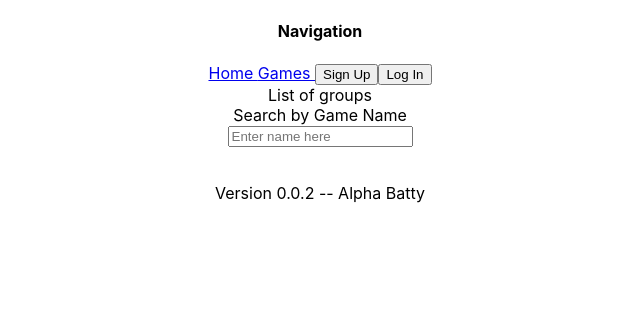
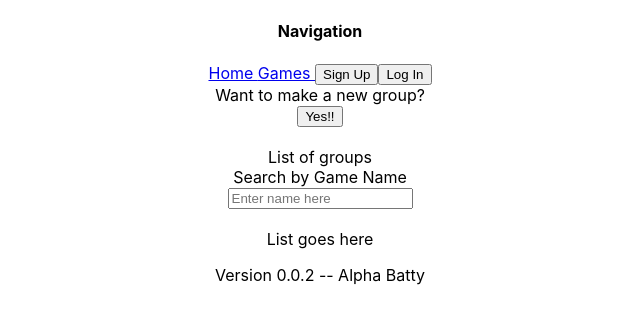
Before and after one commit to badihaki/phase-4-project, a React (Create React App) app in the folder client/: page /groups in a window 1280 px wide. Shown: the top 324 px of the page, without its empty margins (320-960 px from the left). Built offline with nearby package versions, Linux system fonts and the light colour scheme; no server answers.

Commit message:
fleshed out grouplist.js to statefully show new group form. Made search bar even more DRY and reusable

```diff
--- a/client/src/App.js
+++ b/client/src/App.js
@@ -12,7 +12,7 @@ import GamesList from './Components/Games/GameList';
 import GameCard from './Components/Games/GameCard';
 import NavigationFooter from './Components/Nav/NavigationFooter';
 import GroupList from './Components/Groups/GroupList';
-import NewGroupForm from './Components/Groups/NewGroup';
+import NewGroupForm from './Components/Groups/NewGroupForm';
 
 function App() {
 
--- a/client/src/Components/Groups/GroupList.js
+++ b/client/src/Components/Groups/GroupList.js
@@ -1,9 +1,11 @@
 import React, { useState } from "react";
-import GameSearchBar from "../GameSearchBar";
+import GameSearchBar from "../SearchBar";
+import NewGroupForm from "./NewGroupForm";
 
 function GroupList({ games, players }){
 
     const [searchResults, setSearchResults] = useState("");
+    const [showForm, setShowForm] = useState(false);
 
     function handleSearch(e){
         setSearchResults(e.target.value);
@@ -11,10 +13,17 @@ function GroupList({ games, players }){
 
     return(
         <div>
+            Want to make a new group?
+            <br />
+            <button onClick={()=>setShowForm(!showForm)}>{showForm? "No...":"Yes!!"}</button>
+            <br />
+            {showForm? <NewGroupForm />:""}
+            <br />
             List of groups
             <br />
-            <GameSearchBar result={searchResults} setResult={handleSearch} />
+            <GameSearchBar searchingFor={"Game"} result={searchResults} setResult={handleSearch} />
             <br />
+            List goes here
         </div>
     )
 }
--- a/client/src/Components/GameSearchBar.js
+++ b/client/src/Components/SearchBar.js
@@ -1,10 +1,10 @@
 import React from "react";
 
-function GameSearchBar( { result, setResult } ){
+function GameSearchBar( { searchingFor, result, setResult } ){
     return(
         <div>
             <form>
-                Search by Game Name
+                Search by {searchingFor} Name
                 <br />
                 <form>
                     <input type={"text"} name={"name"} placeholder={"Enter name here"} value={result} onChange={setResult} />
```
Also changed, not shown: client/src/Components/Groups/NewGroupForm.js (renamed from client/src/Components/Groups/NewGroup.js).
